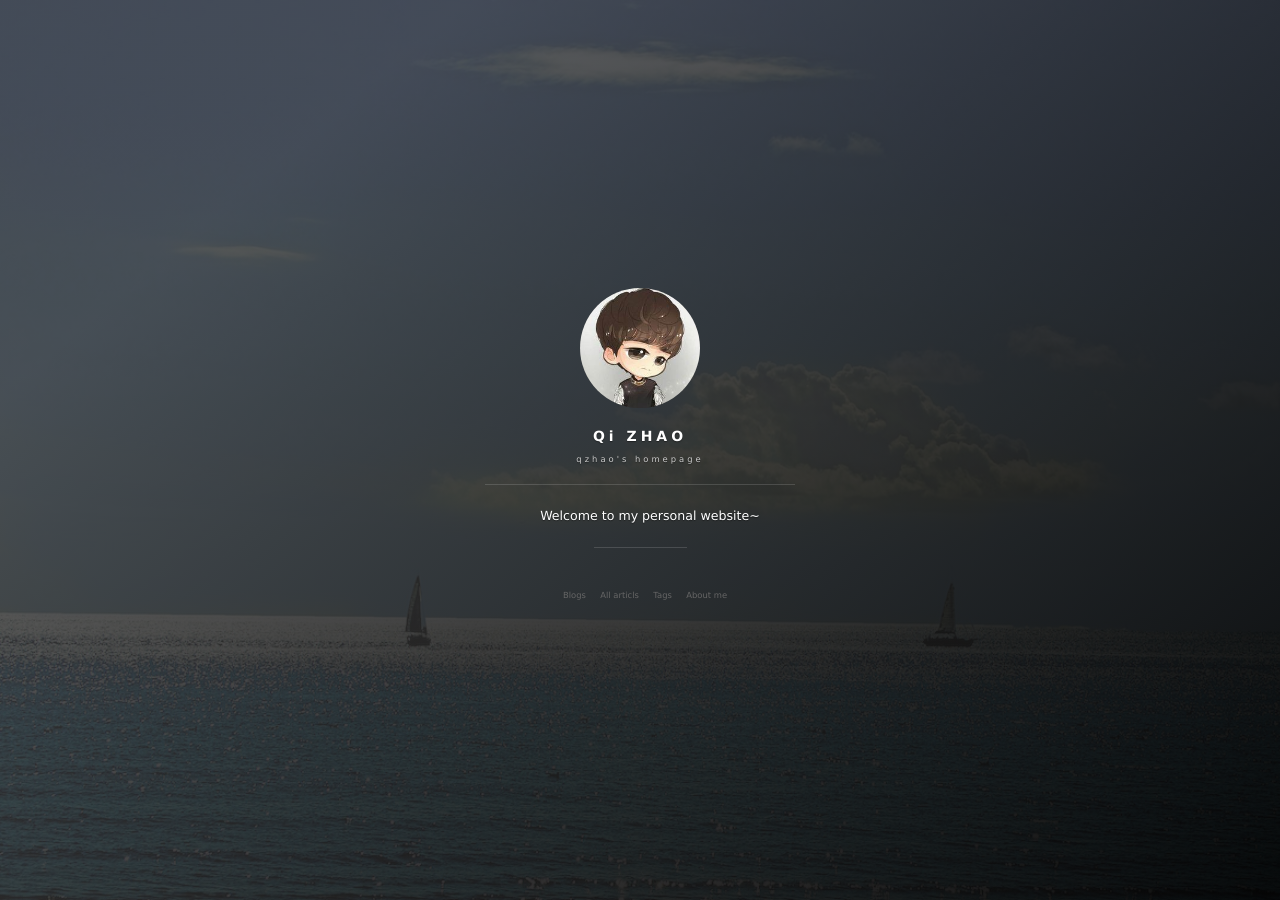
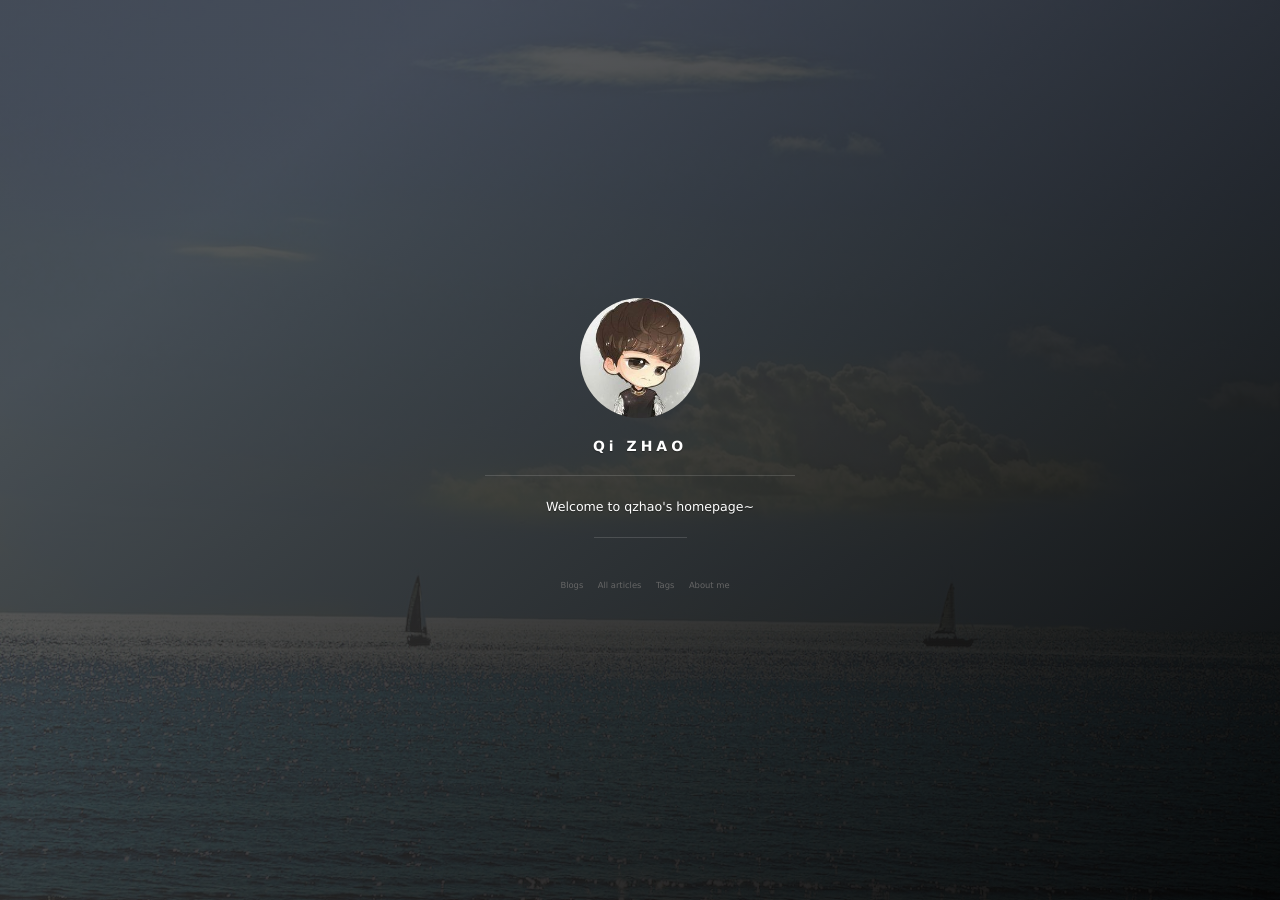
Before and after one commit to qzhao19/qzhao19.github.io, a Jekyll site: the page built from index.html, in a window 1280 px wide. Built offline with Jekyll 4.4.1, drawn with Linux system fonts in a browser that asks for light colours; nearby versions of some CDN libraries; the list of posts is cut into pages by our own code; comment, search, counter and statistics services are not loaded; grey boxes are pictures that could not be loaded.

Commit message:
Update _config.yml

```diff
--- a/_config.yml
+++ b/_config.yml
@@ -1,11 +1,11 @@
 # Basic
 title: Qi ZHAO
-subtitle: qzhao's homepage
-description: Welcome to my personal website~
+# subtitle: qzhao's homepage
+description: Welcome to qzhao's homepage~
 # 头像里面的标题
 avatarTitle: qzhao
 # 头像里面的描述
-avatarDesc: Machine Learning & Deep Learning
+avatarDesc: Machine Learning
 url: "http://baixin.io"
 
 # Comment
@@ -62,7 +62,7 @@ blog_button:
 
 # Navigation buttons in the front page.s
 nav:
-    - {title: All articls, description: archive, url: '/archive'}
+    - {title: All articles, description: archive, url: '/archive'}
     - {title: Tags, description: tags, url: '/tags'}
     - {title: About me, description: about, url: '/about'}
 
```
